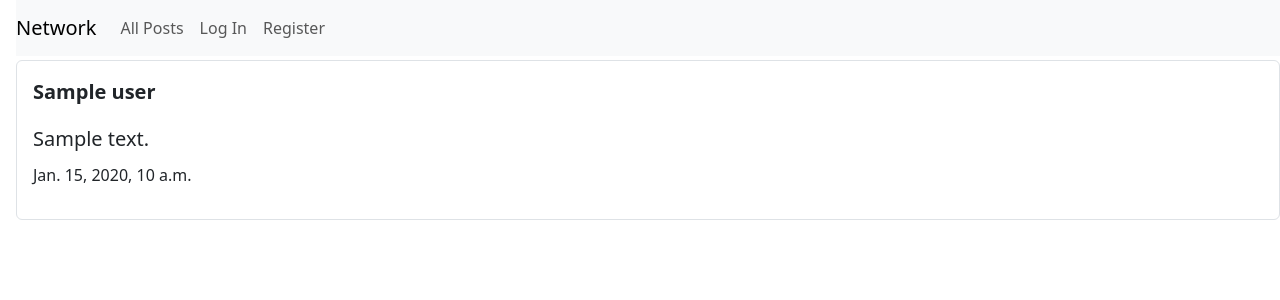
After one commit to yamilobt8/CS50w, a Django app: template network/network/templates/network/followed.html in a window 1280 px wide. The commit adds this page. Shown: the top 300 px of the page. Run offline with Django 3.2, Linux system fonts and the light colour scheme; the template is opened without the code that fills it: most values are stand-ins (such as "Sample title", 1, 10 or a date in 2020).

Commit message:
browsing following posts is now available

```diff
--- /dev/null
+++ b/network/network/templates/network/followed.html
@@ -0,0 +1,19 @@
+{% extends 'network/layout.html' %}
+{% load static %}
+
+{% block body %}
+    {% for post in posts %}
+    <div class="card border p-3 w-30 ms-3 mt-1">
+        <p class="fs-5 fw-bold">
+            <a href="{% url 'profile' post.user.username %}" class="text-decoration-none text-dark">
+                {{ post.user }}
+            </a>
+        </p>
+        {% if request.user == post.user %}
+            <a href="#" class="text-primary fw-bold" style="text-decoration: none;">Edit</a>
+        {% endif %}
+        <p class="fs-5 text-dark mb-2" style="line-height: 1.6;">{{ post.content }}</p>
+        <p class="fs-6">{{ post.timestamp }}</p>
+    </div>
+    {% endfor %}
+{% endblock %}
--- a/network/network/templates/network/layout.html
+++ b/network/network/templates/network/layout.html
@@ -28,7 +28,7 @@
                 </li>
                 {% if user.is_authenticated %}
                     <li class="nav-item">
-                        <a class="nav-link" href="#">Following</a>
+                        <a class="nav-link" href="{% url 'followed' %}">Following</a>
                     </li>
                     <li class="nav-item">
                         <a class="nav-link" href="{% url 'logout' %}">Log Out</a>
--- a/network/network/urls.py
+++ b/network/network/urls.py
@@ -8,6 +8,7 @@ urlpatterns = [
     path('logout', views.logout_view, name='logout'),
     path('register', views.register, name='register'),
     path('network/<str:user>/', views.profile_view, name='profile'),
+    path('followings/', views.followed_posts, name='followed'),
 
     # API ROUTES
     path('posts', views.new_post, name='newpost'),
```
Also changed, not shown: network/network/views.py (+11 -0 lines).
